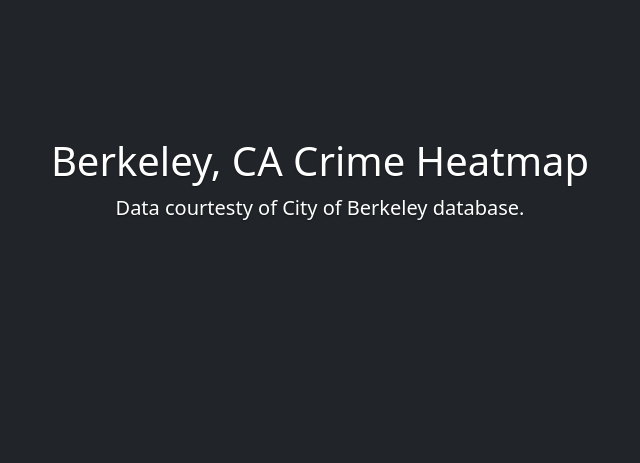
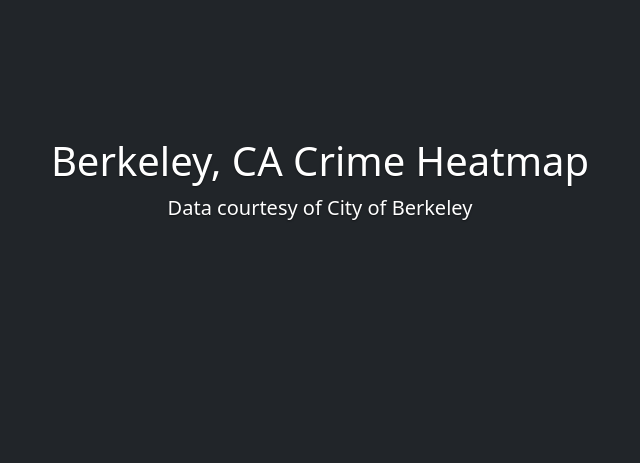
Before and after one commit to aydensalazar/crime-app, a Flask app: template app/templates/index.html in a window 1280 px wide. Shown: the part 210-673 px from the top of the page, without its empty margins (320-960 px from the left). Run offline with Flask 2, Linux system fonts and the light colour scheme; the template is opened without the code that fills it, so the values that code supplies are empty; parts of the project's set-up code (start-up, migrations or seed data) failed here and were passed over.

Commit message:
last version was working. polished website; got rid of learn more button and updated text.

```diff
--- a/app/templates/index.html
+++ b/app/templates/index.html
@@ -50,7 +50,7 @@
 
   <main class="px-3">
     <h1>Berkeley, CA Crime Heatmap</h1>
-    <p class="lead">Data courtesty of City of Berkeley database.</p>
+    <p class="lead">Data courtesy of City of Berkeley</p>
     <!-- <p class="lead">
       <a href="#" class="btn btn-lg btn-secondary fw-bold border-white bg-white">Learn more</a> -->
     <!-- </p> -->
```
